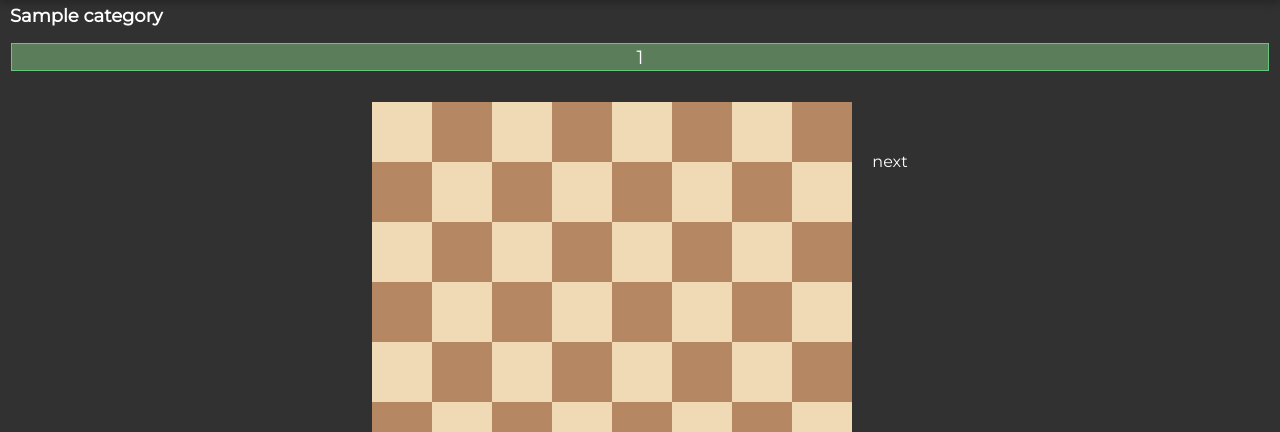
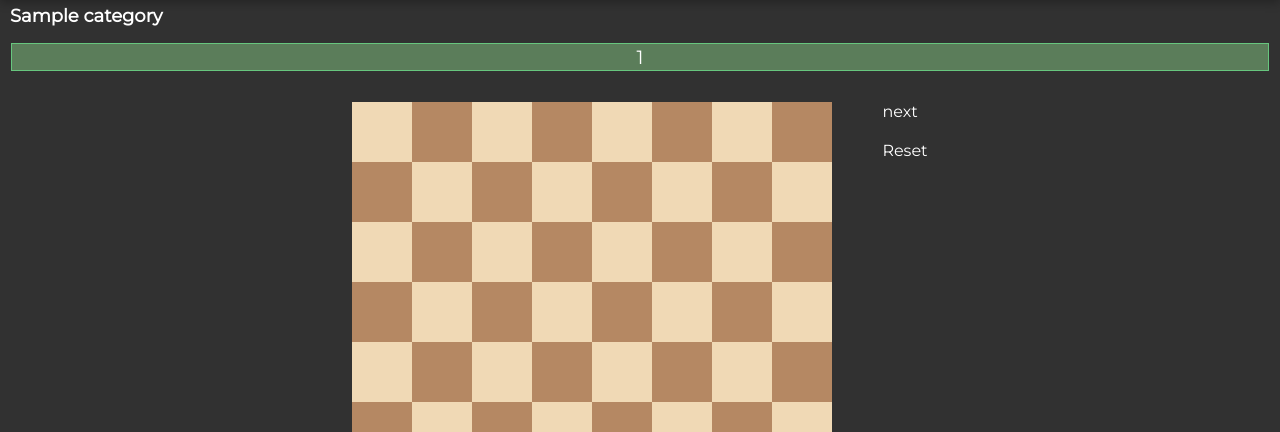
Before and after one commit to jabaadamia/chess_project, a Django app: a page that uses templates/studies/endgames_by_category.html in a window 1280 px wide. Shown: the part 60-492 px from the top of the page. Run offline with Django 5.2, Linux system fonts and the light colour scheme; a user stored in the database is signed in; tables that the repository leaves empty hold one stand-in row (values such as "Sample post").

Commit message:
added endgame reset feature

```diff
--- a/static/js/endgame.js
+++ b/static/js/endgame.js
@@ -14,6 +14,7 @@ window.piece_click = piece_click;
 
 let b = new Board(start_fen);
 let playerColor = b.move;
+let disableDrag = false;
 
 let cur_move = 0;
 
@@ -21,6 +22,19 @@ let latestBestMove = '';
 let latestEvalScore = 0;
 let stockfish = null; // Global stockfish worker
 let resolveBestMove = null;
+
+window.resetEndgame = resetEndgame;
+function resetEndgame(){
+    b = new Board(start_fen);
+    playerColor = b.move;
+    cur_move = 0;
+    const alertBox = document.getElementById('try-again-alert');
+    if (alertBox) {
+      alertBox.remove();
+    }
+    disableDrag = false;
+    add_drag(b.move);
+}
 
 document.addEventListener('DOMContentLoaded', function() {
     // Create a Web Worker from the stockfish.js file
@@ -187,6 +201,9 @@ function get_square_id(top, left){
 
 // when piece is grabed
 function dragMouseDown(e) {
+    if(disableDrag)
+        return
+
     valid_moves = b.valid_moves_of(parseInt(this.parentNode.id), false, b.board, b.move, this.classList[0].toLowerCase());
     start_square_id = this.parentNode.id;
 
@@ -380,17 +397,17 @@ function movemake(start_square_id, square_id, valid_moves, stockfish=false){
 
         const endedDraw = (b.full_moves > 50 && latestEvalScore <= 1 || b.is_insufficient_material()) || b.is_stealmate();
         // draw acomplished
-        if(!is_win && endedDraw){
-            if(endedDraw){
+        if(endedDraw){
+            if(!is_win){
                 markEndgameAsSolved();
             }else{
-                //handle restarting endgame
+                handleReset();
             }
         }else if (b.is_checkmate(b.move)){
             if(b.move != playerColor){
                 markEndgameAsSolved();
             }else{
-                //handle restarting endgame
+                handleReset();
             }
         }else{
             if (!stockfish){
@@ -412,6 +429,15 @@ function makeStockFishMove(){
     });
 }
 
+function handleReset(){
+    document.getElementById('nav-buttons').innerHTML += `
+      <div id="try-again-alert" style="color: #e74c3c; display:flex; align-items:center; gap:10px;">
+        <span style="font-size:18px;">×</span>
+        <span style="font-size:16px;">Try again!</span>
+      </div>
+    `;
+    disableDrag = true;
+}
 
 async function markEndgameAsSolved() {
     fetch(window.location.href, {
--- a/templates/studies/endgames_by_category.html
+++ b/templates/studies/endgames_by_category.html
@@ -41,10 +41,12 @@
     <main id="container">
         {% include 'puzzles/_board.html' %}
         <div>
-            <div id="puzzle_data">
-                <div id="message"></div>
+            <div id="nav-buttons" style="display: flex; flex-direction: column; gap: 20px; margin-left: 30px;">
                 <div>
                     <a href="{% url 'category_endgame_list' category.name next_endgame_id %}">next</a>
+                </div>
+                <div onclick="resetEndgame()" style="cursor: pointer;">
+                    <p>Reset</p>
                 </div>
             </div>
         </div>
```
